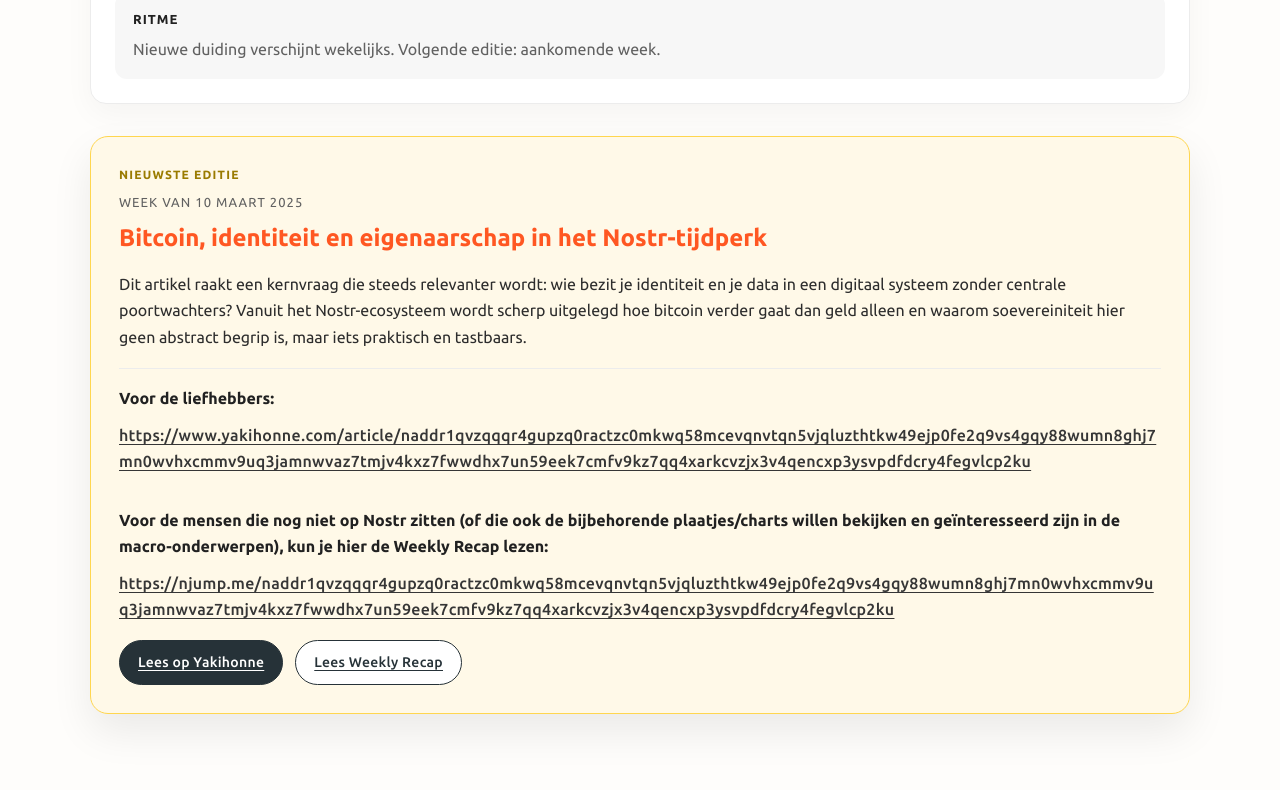
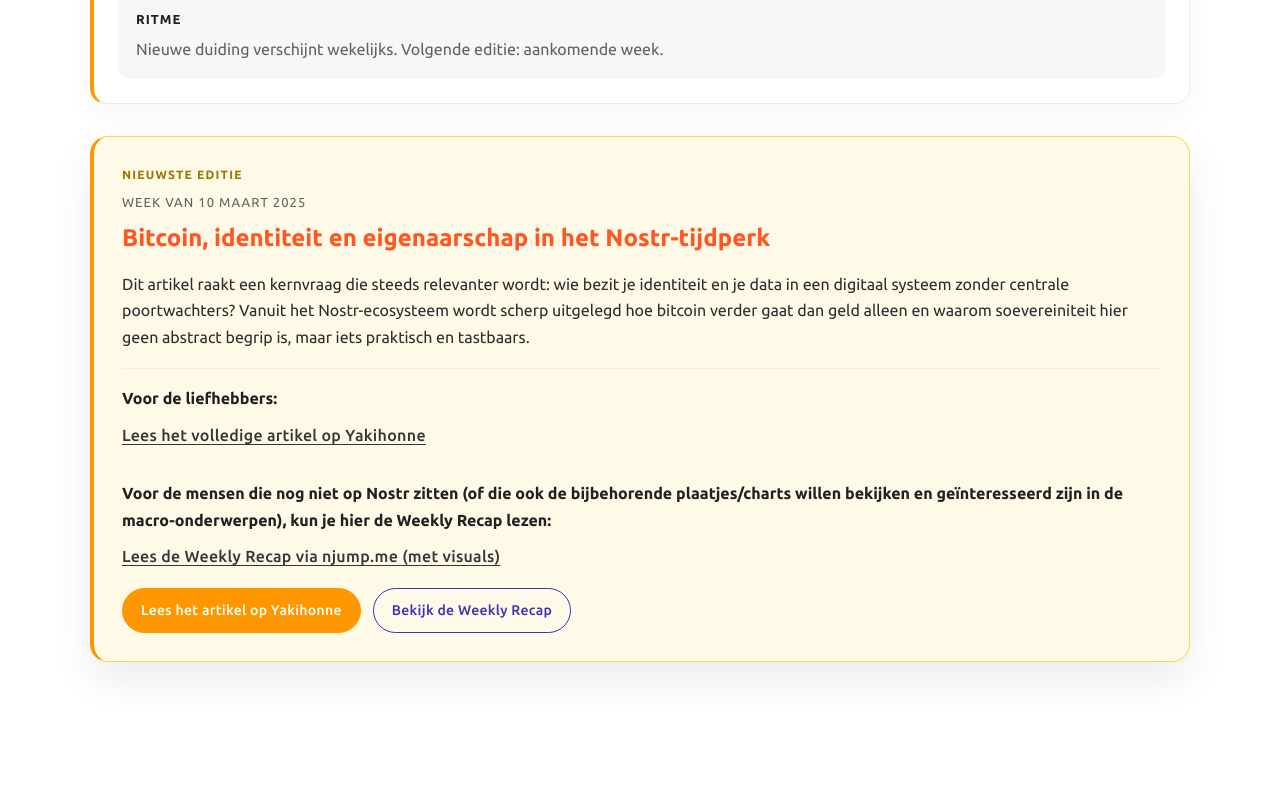
Before and after one commit to Zwolle-Bitcoinstad/zwolle-bitcoinstad-website, a website: page blogs.html in a window 1280 px wide. Shown: the part 840-1630 px from the top of the page. Drawn offline with Linux system fonts and the light colour scheme.

Commit message:
Refine blogs links and styling

```diff
--- a/assets/css/style.css
+++ b/assets/css/style.css
@@ -1644,7 +1644,7 @@ b {
 
 /* Blogs page */
 .page-blogs {
-  background-color: #fefdfb;
+  background-color: #fff;
 }
 
 .blogs-hero-block {
@@ -1672,6 +1672,7 @@ b {
 .blogs-intro {
   background: #fff;
   border: 1px solid #ececec;
+  border-left: 4px solid #ff9800;
   border-radius: 16px;
   padding: 24px;
   margin-bottom: 32px;
@@ -1733,6 +1734,7 @@ b {
 
 .blog-card.featured {
   border-color: #ffd64f;
+  border-left: 4px solid #ff9800;
   background: #fff9e8;
   box-shadow: 0 18px 40px rgba(0, 0, 0, 0.08);
 }
@@ -1793,21 +1795,9 @@ b {
   gap: 12px;
 }
 
-.blog-button {
-  border-radius: 999px;
-  border: 1px solid #263238;
+.blog-cta .content-button {
   font-size: 14px;
   padding: 10px 18px;
-}
-
-.blog-button.primary {
-  background: #263238;
-  color: #fff;
-}
-
-.blog-button.secondary {
-  background: #fff;
-  color: #263238;
 }
 
 #bedrijven-hero .bedrijven-hero-block {
--- a/blogs.html
+++ b/blogs.html
@@ -164,15 +164,15 @@
 							soevereiniteit hier geen abstract begrip is, maar iets praktisch en tastbaars.</p>
 						<div class="blog-base">
 							<p class="blog-base-title">Voor de liefhebbers:</p>
-								<p><a href="https://www.yakihonne.com/article/naddr1qvzqqqr4gupzq0ractzc0mkwq58mcevqnvtqn5vjqluzthtkw49ejp0fe2q9vs4gqy88wumn8ghj7mn0wvhxcmmv9uq3jamnwvaz7tmjv4kxz7fwwdhx7un59eek7cmfv9kz7qq4xarkcvzjx3v4qencxp3ysvpdfdcry4fegvlcp2ku" target="_blank" rel="noopener">https://www.yakihonne.com/article/naddr1qvzqqqr4gupzq0ractzc0mkwq58mcevqnvtqn5vjqluzthtkw49ejp0fe2q9vs4gqy88wumn8ghj7mn0wvhxcmmv9uq3jamnwvaz7tmjv4kxz7fwwdhx7un59eek7cmfv9kz7qq4xarkcvzjx3v4qencxp3ysvpdfdcry4fegvlcp2ku</a></p>
+							<p><a href="https://www.yakihonne.com/article/naddr1qvzqqqr4gupzq0ractzc0mkwq58mcevqnvtqn5vjqluzthtkw49ejp0fe2q9vs4gqy88wumn8ghj7mn0wvhxcmmv9uq3jamnwvaz7tmjv4kxz7fwwdhx7un59eek7cmfv9kz7qq4xarkcvzjx3v4qencxp3ysvpdfdcry4fegvlcp2ku" target="_blank" rel="noopener">Lees het volledige artikel op Yakihonne</a></p>
 							<p class="blog-base-title">Voor de mensen die nog niet op Nostr zitten (of die ook de bijbehorende
 								plaatjes/charts willen bekijken en geïnteresseerd zijn in de macro-onderwerpen), kun je
 								hier de Weekly Recap lezen:</p>
-								<p><a href="https://njump.me/naddr1qvzqqqr4gupzq0ractzc0mkwq58mcevqnvtqn5vjqluzthtkw49ejp0fe2q9vs4gqy88wumn8ghj7mn0wvhxcmmv9uq3jamnwvaz7tmjv4kxz7fwwdhx7un59eek7cmfv9kz7qq4xarkcvzjx3v4qencxp3ysvpdfdcry4fegvlcp2ku" target="_blank" rel="noopener">https://njump.me/naddr1qvzqqqr4gupzq0ractzc0mkwq58mcevqnvtqn5vjqluzthtkw49ejp0fe2q9vs4gqy88wumn8ghj7mn0wvhxcmmv9uq3jamnwvaz7tmjv4kxz7fwwdhx7un59eek7cmfv9kz7qq4xarkcvzjx3v4qencxp3ysvpdfdcry4fegvlcp2ku</a></p>
+							<p><a href="https://njump.me/naddr1qvzqqqr4gupzq0ractzc0mkwq58mcevqnvtqn5vjqluzthtkw49ejp0fe2q9vs4gqy88wumn8ghj7mn0wvhxcmmv9uq3jamnwvaz7tmjv4kxz7fwwdhx7un59eek7cmfv9kz7qq4xarkcvzjx3v4qencxp3ysvpdfdcry4fegvlcp2ku" target="_blank" rel="noopener">Lees de Weekly Recap via njump.me (met visuals)</a></p>
 						</div>
 						<div class="blog-cta">
-								<a class="styled-button blog-button primary" href="https://www.yakihonne.com/article/naddr1qvzqqqr4gupzq0ractzc0mkwq58mcevqnvtqn5vjqluzthtkw49ejp0fe2q9vs4gqy88wumn8ghj7mn0wvhxcmmv9uq3jamnwvaz7tmjv4kxz7fwwdhx7un59eek7cmfv9kz7qq4xarkcvzjx3v4qencxp3ysvpdfdcry4fegvlcp2ku" target="_blank" rel="noopener">Lees op Yakihonne</a>
-								<a class="styled-button blog-button secondary" href="https://njump.me/naddr1qvzqqqr4gupzq0ractzc0mkwq58mcevqnvtqn5vjqluzthtkw49ejp0fe2q9vs4gqy88wumn8ghj7mn0wvhxcmmv9uq3jamnwvaz7tmjv4kxz7fwwdhx7un59eek7cmfv9kz7qq4xarkcvzjx3v4qencxp3ysvpdfdcry4fegvlcp2ku" target="_blank" rel="noopener">Lees Weekly Recap</a>
+							<a class="content-button styled-button button-primary" href="https://www.yakihonne.com/article/naddr1qvzqqqr4gupzq0ractzc0mkwq58mcevqnvtqn5vjqluzthtkw49ejp0fe2q9vs4gqy88wumn8ghj7mn0wvhxcmmv9uq3jamnwvaz7tmjv4kxz7fwwdhx7un59eek7cmfv9kz7qq4xarkcvzjx3v4qencxp3ysvpdfdcry4fegvlcp2ku" target="_blank" rel="noopener">Lees het artikel op Yakihonne</a>
+							<a class="content-button styled-button button-secondary" href="https://njump.me/naddr1qvzqqqr4gupzq0ractzc0mkwq58mcevqnvtqn5vjqluzthtkw49ejp0fe2q9vs4gqy88wumn8ghj7mn0wvhxcmmv9uq3jamnwvaz7tmjv4kxz7fwwdhx7un59eek7cmfv9kz7qq4xarkcvzjx3v4qencxp3ysvpdfdcry4fegvlcp2ku" target="_blank" rel="noopener">Bekijk de Weekly Recap</a>
 						</div>
 					</article>
 				</div>
```
Lines whose indentation alone changed are shown as unchanged.
